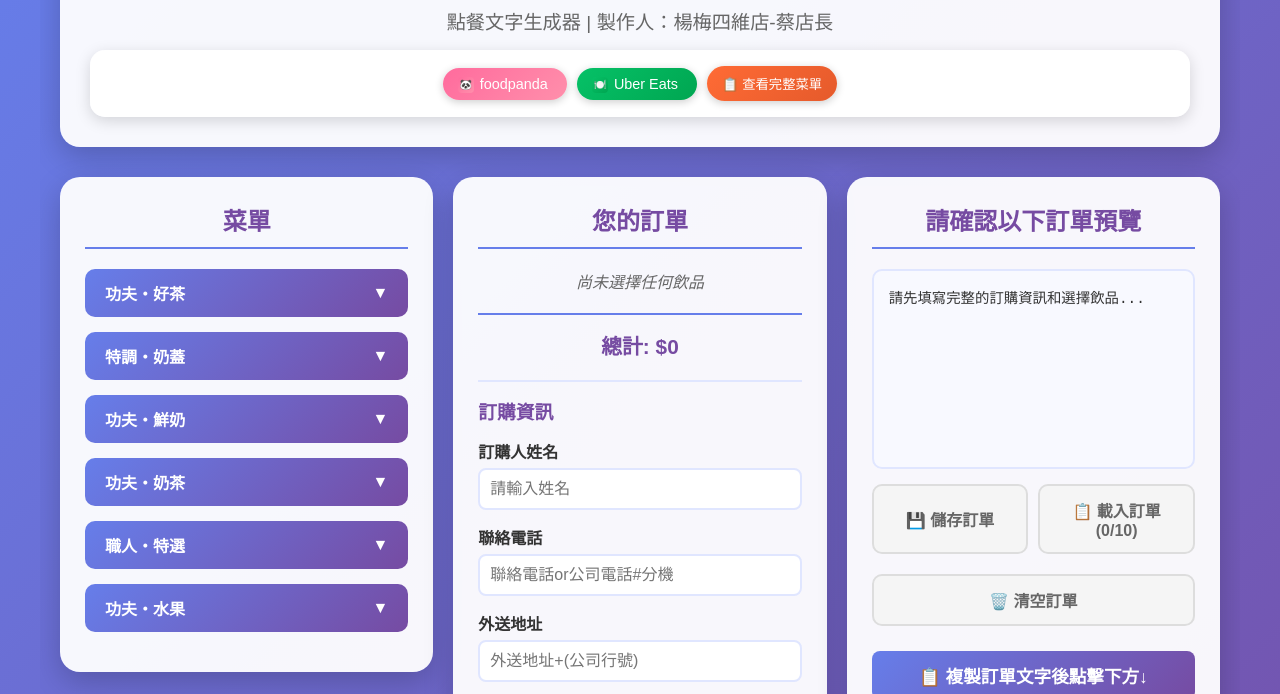
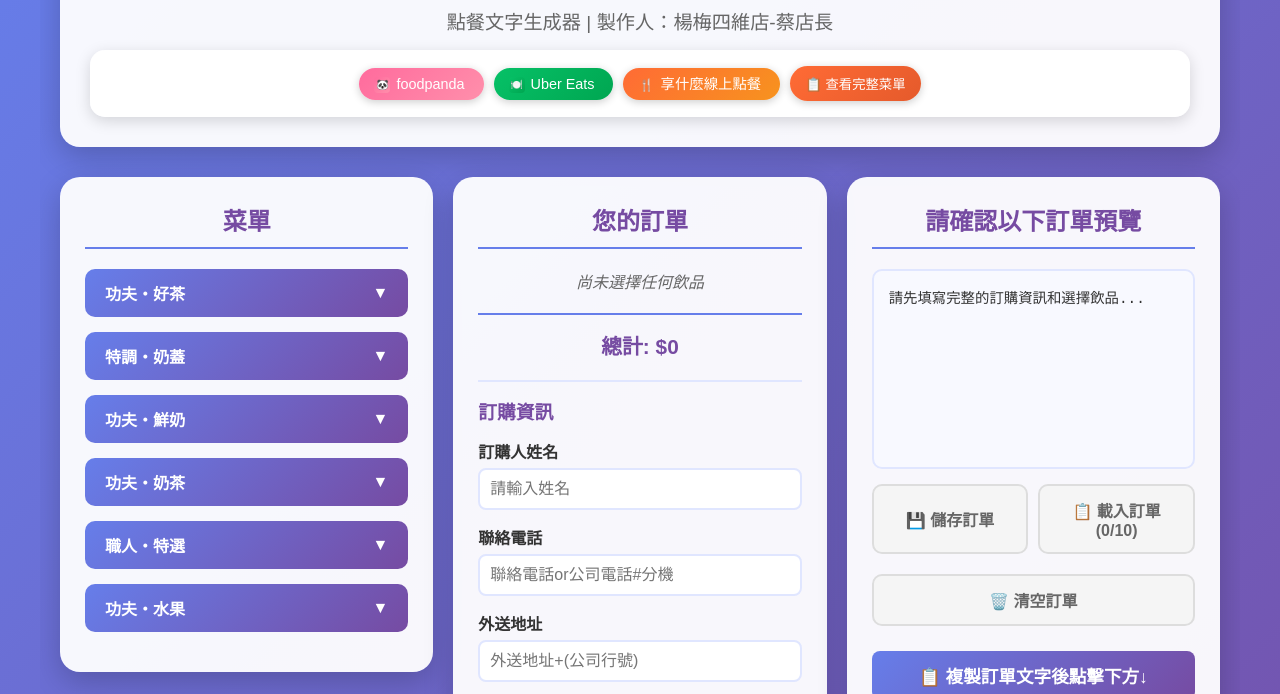
Before and after one commit to sky770825/kungfuteahtml, a website: page index.html in a window 1280 px wide. Shown: the part 99-793 px from the top of the page. Drawn offline with Linux system fonts and the light colour scheme.

Commit message:
Add files via upload

```diff
--- a/index.html
+++ b/index.html
@@ -209,6 +209,14 @@
 
       .kungfu-tea-ordering .ubereats-link:hover {
         background: linear-gradient(135deg, #00a651, #06c167) !important;
+      }
+
+      .kungfu-tea-ordering .yovvip-link {
+        background: linear-gradient(135deg, #ff6b35, #f7931e) !important;
+      }
+
+      .kungfu-tea-ordering .yovvip-link:hover {
+        background: linear-gradient(135deg, #f7931e, #ff6b35) !important;
       }
 
       .main-content {
@@ -1640,6 +1648,12 @@
                  class="nav-link delivery-link ubereats-link"
                  style="margin-left: 10px;">
                 <span class="delivery-icon ubereats-icon">🍽️</span>Uber Eats
+              </a>
+              <a href="https://www.yovvip.com/ORD/Order?store=MTMyXzQyNA%3D%3D&appbar=f"
+                 target="_blank"
+                 class="nav-link delivery-link yovvip-link"
+                 style="margin-left: 10px;">
+                <span class="delivery-icon yovvip-icon">🍴</span>享什麼線上點餐
               </a>
               <button class="nav-link menu-link"
                       id="view-menu-btn"
```
